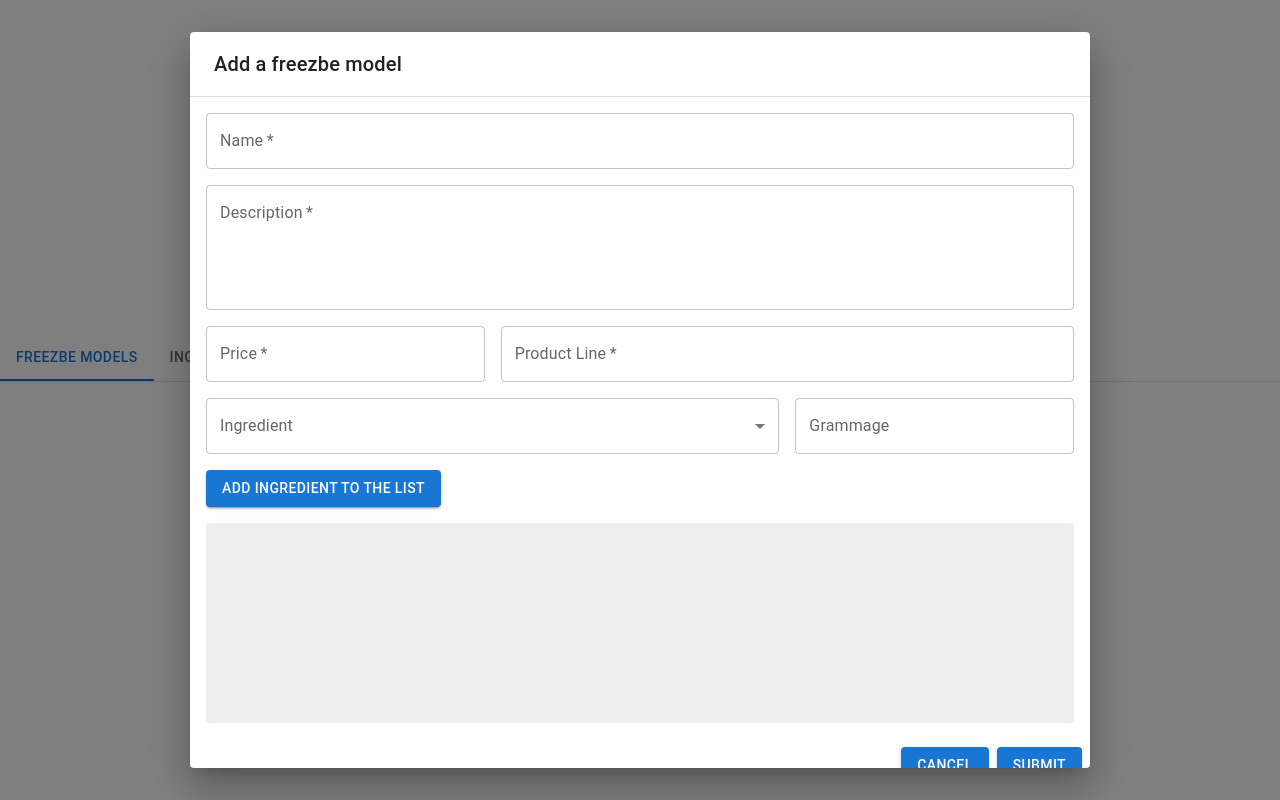
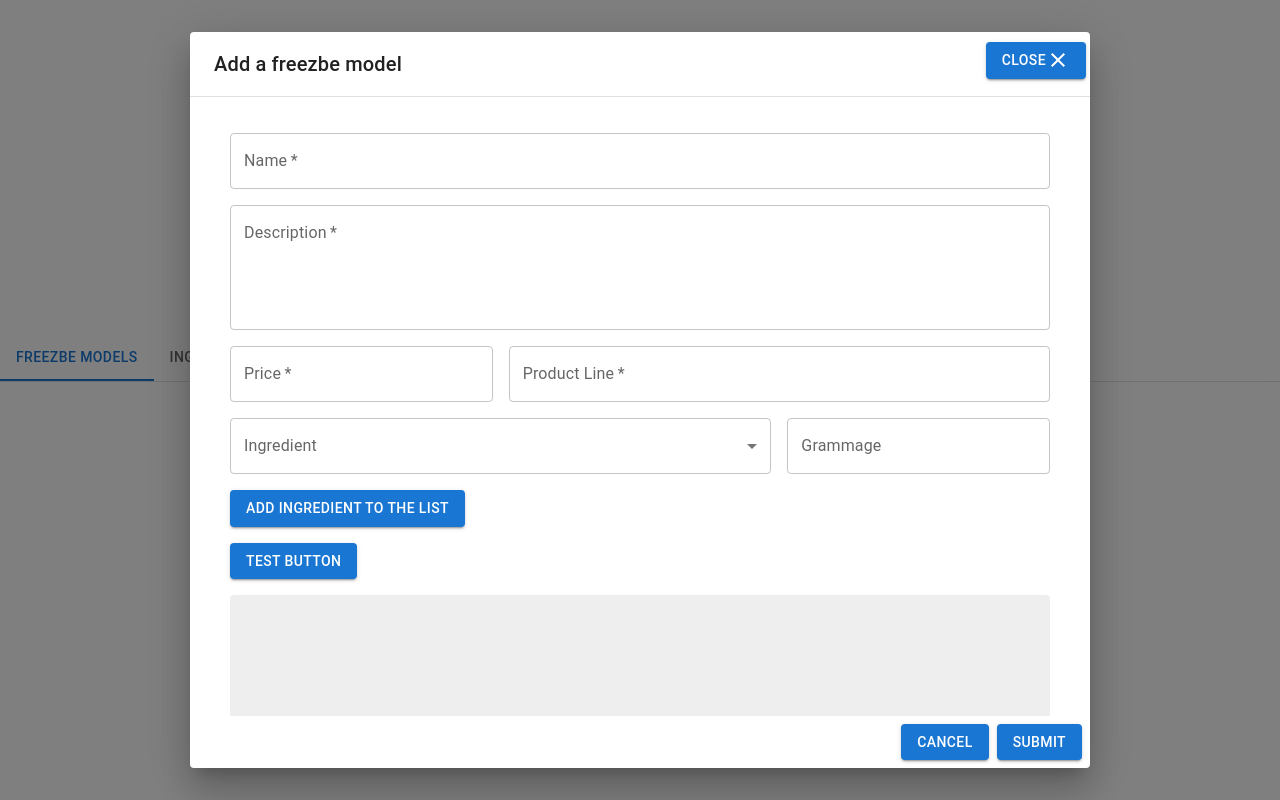
Before and after one commit to mchanou/killerBee, a React (Create React App) app in the folder client/killer_bee_front/: page / in a window 1280 px wide. Both pictures are taken after a click on the button "ADD". Built offline with nearby package versions, Linux system fonts and the light colour scheme.

Commit message:
Rework form style and org

```diff
--- /dev/null
+++ b/client/killer_bee_front/src/components/FreezbeForm.js
@@ -0,0 +1,140 @@
+import { TextField, Button, FormControl, MenuItem, Box, Chip, Stack} from "@mui/material";
+import Grid from '@mui/material/Grid2';
+import { forwardRef, useImperativeHandle, useState } from "react";
+import {useSnackbar } from "notistack";
+import KbDialog from './KbDialog'
+
+
+const FreezbeForm = forwardRef((props, ref) =>{
+
+    const {enqueueSnackbar} = useSnackbar();
+    const [grammage, setGrammage] = useState('')
+    const [selectedId, setSelectedId] = useState('')
+    const [ingList, setIngList] = useState([])
+    const [freezbe, setFreezbe] = useState(
+        {
+            "name": "",
+            "description": "",
+            "freezbePrice": "",
+            "productLine": "",
+            "ingredients": []
+        }
+    )
+    const [sampleIngList, setSampleIngList] = useState([
+        {
+            "id" : 1,
+            "name": "Plastic",
+            "description": "description"
+        },
+        {
+            "id": 2,
+            "name": "Rubber",
+            "description": "this is a description"
+        }
+    ])
+
+    function handleChange(e){
+       setSelectedId(e.target.value)
+    }
+    function handleGrammage(e){
+        setGrammage(e.target.value)
+    }
+
+    function handleFreezbe(id, value){
+        let values = freezbe;
+        values = { ...values, [id]: value };
+        setFreezbe(values);
+    }
+
+
+    function addIng(){
+        if (grammage === 0 || !grammage){
+            enqueueSnackbar("The grammage can't be zero", {variant: "warning"})
+        }
+        else if(grammage && selectedId){
+            const selectedItem = sampleIngList.find(item => item.id === selectedId)
+            const ing = {
+                ...selectedItem,
+                grammage: grammage
+            }
+            setIngList([...ingList, ing])
+            setGrammage('')
+            setSelectedId('')
+
+        }
+    }
+    function submit(){
+        if(ingList){
+            setFreezbe({...freezbe, ingredients: [...freezbe.ingredients, ingList]})
+            console.log(ingList)
+        }
+        else{
+            enqueueSnackbar("The ingredient list can't be empty", {variant: "warning"})
+        }
+
+    }
+
+    return (
+        <>
+        <KbDialog
+        title="Add a freezbe model"
+        opening={props.open}
+        handleClose={props.onClose}
+        actions={[
+                        {
+                            label: "Cancel",
+                            default: true,
+                            onClick: props.onClose,
+                        },
+                        {
+                            label: "Submit",
+                            default: true,
+                            onClick: submit,
+                        },
+                    ]}>
+        <FormControl sx={{margin: 2}}>
+            <Grid container spacing={2}>
+            <Grid size={12}>
+                <TextField required label= "Name" variant="outlined" placeholder="Enter a name" fullWidth onChange={(e)=>handleFreezbe("name", e.target.value)}/>
+            </Grid>
+            <Grid size={12}>
+                <TextField required multiline label= "Description" variant="outlined" placeholder="Enter a description" rows={4} fullWidth onChange={(e)=>handleFreezbe("description", e.target.value)}/>
+            </Grid>
+            <Grid size={4}>
+                    <TextField required label="Price" variant="outlined" placeholder="Enter the price" fullWidth onChange={(e)=>handleFreezbe("freezbePrice", e.target.value)}/>
+                </Grid>
+                <Grid size={8}>
+                    <TextField required label = "Product Line" variant="outlined" placeholder="Enter the product line" fullWidth onChange={(e)=>handleFreezbe("productLine", e.target.value)}/>
+                </Grid>
+                <Grid size={8}>
+                    <TextField select label="Ingredient" variant="outlined" fullWidth id="ingSelect" value={selectedId} onChange={handleChange}>
+                        <MenuItem value="" disabled>Select an ingredient</MenuItem>
+                        {sampleIngList.map((sampleIng)=>{
+                            return(
+                                <MenuItem value ={sampleIng.id} key={sampleIng.id} disabled={ingList.some(selected => selected.id === sampleIng.id)}>{sampleIng.name}</MenuItem>
+                            )
+                        })}
+                    </TextField>
+                        </Grid>
+                <Grid size={4}><TextField label = "Grammage" variant="outlined" placeholder="Enter the grammage" name="grammage" value={grammage} onChange={handleGrammage} fullWidth></TextField></Grid>
+                <Grid size={12}><Button variant="contained" onClick={addIng}>Add ingredient to the list</Button></Grid>
+                <Grid size={12}><Button variant="contained" onClick={()=>{console.log(freezbe)}}>Test Button</Button></Grid>
+            <Grid size={12}>
+            <Box sx={{borderRadius:1, bgcolor:"#eeeeee", height:200}}>
+            {/* <Typography variant="h5" marginLeft={2}>Ingredient List</Typography> */}
+            <Stack direction="row" spacing={1} padding={1}>
+            {ingList.map((ing)=>{
+                       return(
+                        <Chip label={ing.name + " : "+ ing.grammage+"cg"} onDelete={()=>{setIngList(ingList.filter(a => a.id !== ing.id))}}></Chip>
+                       )
+                })}
+            </Stack>
+            </Box>
+            </Grid>
+            </Grid>
+        </FormControl>
+        </KbDialog>
+        </>
+    )
+})
+export default FreezbeForm
--- /dev/null
+++ b/client/killer_bee_front/src/components/IngredientForm.js
@@ -0,0 +1,58 @@
+import { TextField, Button, FormControl, MenuItem, Box, Chip, Stack} from "@mui/material";
+import Grid from '@mui/material/Grid2';
+import { forwardRef, useImperativeHandle, useState } from "react";
+import {useSnackbar } from "notistack";
+import KbDialog from "./KbDialog";
+
+
+const IngredientForm = forwardRef((props, ref) =>{
+
+    const {enqueueSnackbar} = useSnackbar();
+    const [ingredient, setIngredient] = useState(
+        {
+            "name": "",
+            "description": ""
+        }
+    )
+
+    function submit(){
+
+    }
+
+   function handleChange(){
+
+   }
+
+    return (
+        <>
+        <KbDialog
+        title="Add an ingredient"
+        opening={props.open}
+        handleClose={props.onClose}
+        actions={[
+                        {
+                            label: "Cancel",
+                            default: true,
+                            onClick: props.onClose,
+                        },
+                        {
+                            label: "Submit",
+                            default: true,
+                            onClick: submit,
+                        },
+                    ]}>
+        <FormControl sx={{margin: 2}}>
+            <Grid container spacing={2}>
+            <Grid size={12}>
+                <TextField required label= "Name" variant="outlined" placeholder="Enter a name" fullWidth onChange={(e)=>handleChange("name", e.target.value)}/>
+            </Grid>
+            <Grid size={12}>
+                <TextField required multiline label= "Description" variant="outlined" placeholder="Enter a description" rows={4} fullWidth onChange={(e)=>handleChange("description", e.target.value)}/>
+            </Grid>
+            </Grid>
+        </FormControl>
+        </KbDialog>
+        </>
+    )
+})
+export default IngredientForm
--- a/client/killer_bee_front/src/components/KbDialog.js
+++ b/client/killer_bee_front/src/components/KbDialog.js
@@ -1,8 +1,15 @@
-import { useState } from "react"
-import { Button, Dialog, DialogActions, DialogTitle, Divider } from "@mui/material"
-import Form from "./Form"
+import { useRef } from "react"
+import { Button, Dialog, DialogActions, DialogContent, DialogTitle, Divider } from "@mui/material"
+import Form from "./FreezbeForm"
+import { Close } from '@mui/icons-material';
+export default function KbDialog({title, opening, handleClose, children, actions=[]}){
+    const formRef = useRef();
 
-export default function KbDialog({title, opening, handleClose, isFreezbe, isProc}){
+    function submit(){
+        if(formRef.current){
+            formRef.current.submitFreezbe();
+        }
+    }
 
     return(
         <>
@@ -10,13 +17,41 @@ export default function KbDialog({title, opening, handleClose, isFreezbe, isProc
         open = {opening}
         fullWidth
         maxWidth="md"
+        scroll="paper"
         >
-            <DialogTitle>{title}</DialogTitle>
+            <DialogTitle>{title}
+                {opening ? (
+                <Button
+                sx={{position: "absolute", right: 4, top: 10}}
+                variant="contained"
+                    onClick={handleClose}
+                >
+                    Close
+                    <Close />
+                </Button>
+            ) : null}</DialogTitle>
             <Divider/>
-            <Form isFreezbe={isFreezbe} isProc={isProc}/>
+            <DialogContent>{children}</DialogContent>
+
             <DialogActions>
-                <Button variant="contained" onClick={handleClose}>Cancel</Button>
-                <Button variant="contained" type="submit">Submit</Button>
+            {actions.map((action) => (
+                                <Button
+                                    key={action.label}
+                                    variant={
+                                        action.default
+                                            ? 'contained'
+                                            : 'outlined'
+                                    }
+                                    onClick={() => {
+                                        if (
+                                            typeof action.onClick === 'function'
+                                        )
+                                            action.onClick();
+                                    }}
+                                >
+                                    {action.label}
+                                </Button>
+                            ))}
             </DialogActions>
         </Dialog>
         </>
--- a/client/killer_bee_front/src/components/KbPanel.js
+++ b/client/killer_bee_front/src/components/KbPanel.js
@@ -2,21 +2,45 @@ import * as React from 'react';
 import AddIcon from '@mui/icons-material/Add';
 import KbDialog from './KbDialog'
 import { Button } from '@mui/material';
+import FreezbeForm from './FreezbeForm';
+import ProcedureForm from './ProcedureForm';
+import IngredientForm from './IngredientForm';
 
-export default function KbPanel({title, isFreezbe, isProc}){
+export default function KbPanel({type}){
 
-    const [open, setOpen] = React.useState(false)
+    const [openFreezbe, setOpenFreezbe] = React.useState(false)
+    const [openIng, setOpenIng] = React.useState(false)
+    const [openProc, setOpenProc] = React.useState(false)
 
-    function handleOpen(){
-      setOpen(true)
+    function handleOpen(type){
+      if(type === "freezbe"){
+        setOpenFreezbe(true)
+      }
+      else if(type === "ingredient"){
+        setOpenIng(true)
+      }
+      else if(type === "procedure"){
+        setOpenProc(true)
+      }
+
   }
-  function handleClose(){
-    setOpen(false)
+  function handleClose(type){
+    if(type === "freezbe"){
+      setOpenFreezbe(false)
+    }
+    else if(type === "ingredient"){
+      setOpenIng(false)
+    }
+    else if(type === "procedure"){
+      setOpenProc(false)
+    }
   }
     return(
         <>
-        <Button variant='contained' onClick={handleOpen}><AddIcon/>Add</Button>
-        <KbDialog title={title} opening = {open} handleClose={handleClose} isFreezbe={isFreezbe} isProc={isProc} ></KbDialog>
+        <Button variant='contained' onClick={()=>handleOpen(type)}><AddIcon/>Add</Button>
+        <FreezbeForm open={openFreezbe} onClose={()=>handleClose("freezbe")}/>
+        <IngredientForm open={openIng} onClose={()=>handleClose("ingredient")}/>
+        <ProcedureForm open={openProc} onClose={()=>handleClose("procedure")}/>
         </>
     )
 }
--- a/client/killer_bee_front/src/components/KbTabs.js
+++ b/client/killer_bee_front/src/components/KbTabs.js
@@ -26,13 +26,13 @@ export default function Tabs() {
           </TabList>
         </Box>
         <TabPanel value="1">
-            <KbPanel title="Add a freezbe model" isFreezbe={true}/>
+            <KbPanel type="freezbe"/>
         </TabPanel>
         <TabPanel value="2">
-          <KbPanel title="Add an ingredient"/>
+          <KbPanel type="ingredient"/>
         </TabPanel>
         <TabPanel value="3">
-          <KbPanel title="Add a procedure" isProc={true}/>
+          <KbPanel type="procedure"/>
         </TabPanel>
       </TabContext>
     </Box>
--- a/client/killer_bee_front/src/components/Form.js
+++ b/client/killer_bee_front/src/components/ProcedureForm.js
@@ -1,17 +1,25 @@
 import { TextField, Button, FormControl, MenuItem, Box, Chip, Stack} from "@mui/material";
 import Grid from '@mui/material/Grid2';
-import { useState } from "react";
+import { forwardRef, useImperativeHandle, useState } from "react";
 import {useSnackbar } from "notistack";
+import KbDialog from './KbDialog'
 
 
-export default function Form({isFreezbe, isProc}){
+const ProcedureForm=forwardRef((props, ref) =>{
+
     const {enqueueSnackbar} = useSnackbar();
     const [grammage, setGrammage] = useState('')
     const [selectedId, setSelectedId] = useState('')
     const [ingList, setIngList] = useState([])
-    const [values, setValues] = useState([
-
-    ])
+    const [freezbe, setFreezbe] = useState(
+        {
+            "name": "",
+            "description": "",
+            "freezbePrice": "",
+            "productLine": "",
+            "ingredients": []
+        }
+    )
     const [sampleIngList, setSampleIngList] = useState([
         {
             "id" : 1,
@@ -32,6 +40,12 @@ export default function Form({isFreezbe, isProc}){
         setGrammage(e.target.value)
     }
 
+    function handleFreezbe(id, value){
+        let values = freezbe;
+        values = { ...values, [id]: value };
+        setFreezbe(values);
+    }
+
 
     function addIng(){
         if (grammage === 0 || !grammage){
@@ -49,41 +63,47 @@ export default function Form({isFreezbe, isProc}){
 
         }
     }
+    function submit(){
+        if(ingList){
+            setFreezbe({...freezbe, ingredients: [...freezbe.ingredients, ingList]})
+            console.log(ingList)
+        }
+        else{
+            enqueueSnackbar("The ingredient list can't be empty", {variant: "warning"})
+        }
+
+    }
+
+    useImperativeHandle(ref, ()=>({
+        submitFreezbe: submit
+    }))
 
     return (
         <>
-        <FormControl  sx={{margin: 2}}>
+        <KbDialog
+        title="Add a procedure"
+        opening={props.open}
+        handleClose={props.onClose}
+        actions={[
+                        {
+                            label: "Cancel",
+                            default: true,
+                            onClick: props.onClose,
+                        },
+                        {
+                            label: "Submit",
+                            default: true,
+                            onClick: submit,
+                        },
+                    ]}>
+        <FormControl sx={{margin: 2}}>
             <Grid container spacing={2}>
-            <Grid size={12}><TextField required label= "Name" variant="outlined" placeholder="Enter a name" fullWidth></TextField></Grid>
-            <Grid size={12}><TextField required multiline label= "Description" variant="outlined" placeholder="Enter a description" rows={4} fullWidth></TextField></Grid>
-            {isFreezbe && (
-                <><Grid size={4}><TextField required label="Price" variant="outlined" placeholder="Enter the price" fullWidth></TextField></Grid>
-                <Grid size={8}><TextField required label = "Product Line" variant="outlined" placeholder="Enter the product line" fullWidth></TextField></Grid>
-                <Grid size={8}>
-                    <TextField select label="Ingredient" variant="outlined" fullWidth id="ingSelect" value={selectedId} onChange={handleChange}>
-                        <MenuItem value="" disabled>Select an ingredient</MenuItem>
-                        {sampleIngList.map((sampleIng)=>{
-                            return(
-                                <MenuItem value ={sampleIng.id} key={sampleIng.id} disabled={ingList.some(selected => selected.id === sampleIng.id)}>{sampleIng.name}</MenuItem>
-                            )
-                        })}
-                    </TextField>
-                        </Grid>
-                <Grid size={4}><TextField label = "Grammage" variant="outlined" placeholder="Enter the grammage" name="grammage" value={grammage} onChange={handleGrammage} fullWidth></TextField></Grid>
-                <Grid size={12}><Button variant="contained" onClick={addIng}>Add ingredient to the list</Button></Grid>
-            <Box sx={{borderRadius:1, bgcolor:"#eeeeee", width: 1000, height:200}}>
-            {/* <Typography variant="h5" marginLeft={2}>Ingredient List</Typography> */}
-            <Stack direction="row" spacing={1} margin={1}>
-            {ingList.map((ing)=>{
-                       return(
-                        <Chip label={ing.name + " : "+ ing.grammage+"cg"} onDelete={()=>{setIngList(ingList.filter(a => a.id !== ing.id))}}></Chip>
-                       )
-                })}
-            </Stack>
-            </Box>
-            </>)}
-                {isProc && (
-                <>
+            <Grid size={12}>
+                <TextField required label= "Name" variant="outlined" placeholder="Enter a name" fullWidth onChange={(e)=>handleFreezbe("name", e.target.value)}/>
+            </Grid>
+            <Grid size={12}>
+                <TextField required multiline label= "Description" variant="outlined" placeholder="Enter a description" rows={4} fullWidth onChange={(e)=>handleFreezbe("description", e.target.value)}/>
+            </Grid>
                 <Grid size={8}>
                     <TextField select required label = "Freezbe's model" variant="outlined" fullWidth></TextField>
                 </Grid>
@@ -103,9 +123,10 @@ export default function Form({isFreezbe, isProc}){
                 <Box sx={{borderRadius:1, bgcolor:"#eeeeee", width: 1000, height:200}}>
 
                 </Box>
-                </>)}
             </Grid>
         </FormControl>
-        </>
+        </KbDialog>
+</>
     )
-}
+})
+export default ProcedureForm
```
